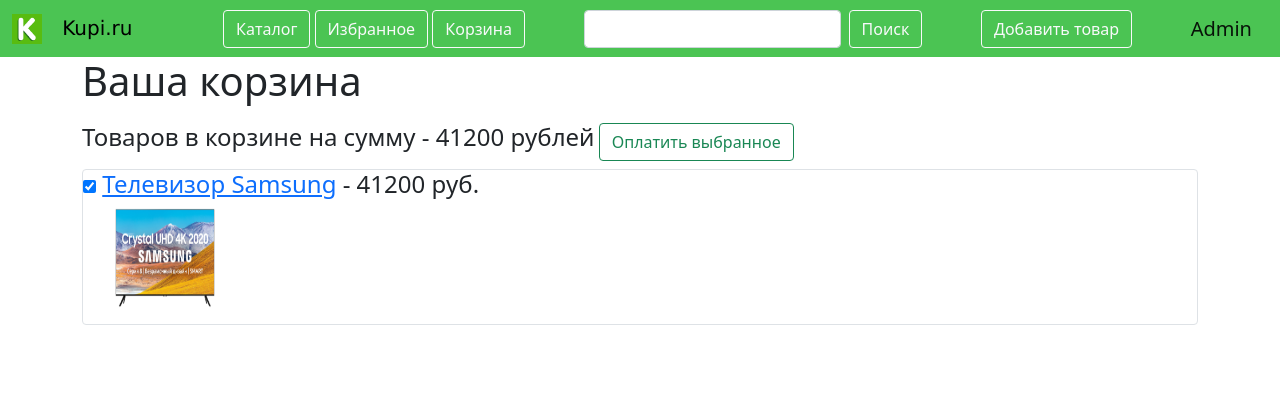
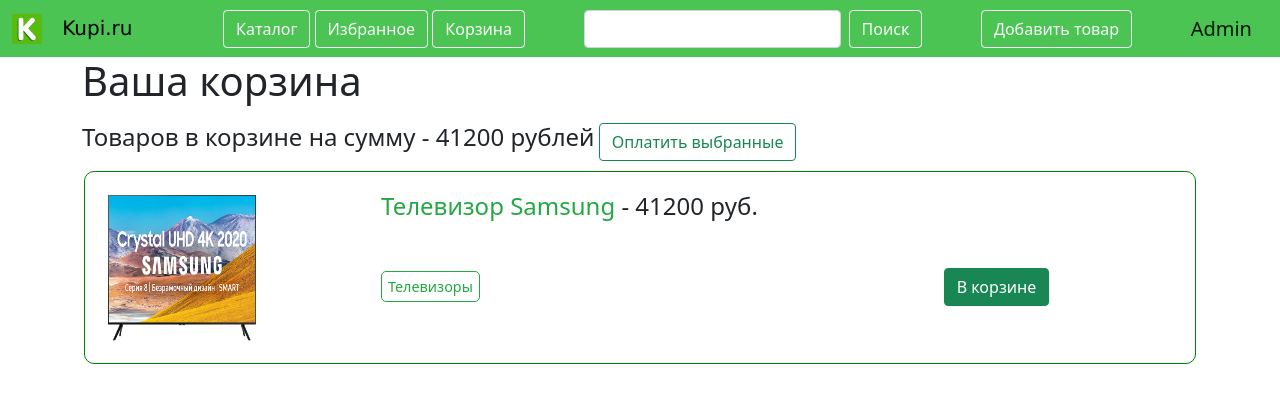
Before and after one commit to baoobab/kupi-shop, a Flask app: page /basket in a window 1280 px wide. Shown: the top 403 px of the page. Run offline with Flask 2, Linux system fonts and the light colour scheme; a user stored in the database is signed in; data comes from the database, SQL or seed files in the repository; some libraries are stand-ins or nearby versions.

Commit message:
design edits

```diff
--- a/templates/basket.html
+++ b/templates/basket.html
@@ -1,43 +1,81 @@
 {% extends "base.html" %}
 {% block content %}
-<h1>Ваша корзина</h1>
-{% if current_user.is_authenticated %}
-<div class="ll">
-<h4 class="ll" align="center">Товаров в корзине на сумму - {{summ}} рублей</h4>
-    <a class="btn btn-outline-success" href="/pay">Оплатить выбранное</a>
-</div>
-<script type="text/javascript">
-function fun1(name, ls) {
-var chbox;
-chbox=document.getElementById(name);
-	if (chbox.checked) {
-		alert(ls);
-	}
-	else {
-		alert(name);
-	}
-}
+
+<script src="//ajax.googleapis.com/ajax/libs/jquery/1.9.1/jquery.min.js"></script>
+
+<script type=text/javascript>
+    function func(id, type){
+    $.ajax({
+        url : "/func_run", // the endpoint
+        type : "GET", // http method
+        data : { par_1 : id,
+                 par_2 : document.getElementById(id).checked,
+                 par_3 : type }, // data sent with the request
+        // for successful response
+        success : function(json) {
+            console.log("success"); // another sanity check
+            },
+
+        // for non-successful response
+        error : function(xhr,errmsg,err) {
+            console.log(xhr.status + ": " + xhr.responseText); // provide info about the error to the console
+            }
+    });
+};
+
+
+
+
+
+
+
 
 
 </script>
 
+
+<h1>Ваша корзина</h1>
+{% if current_user.is_authenticated %}
+<div class="ll">
+    <h4 class="ll" align="center">Товаров в корзине на сумму - {{summ}} рублей</h4>
+    <a class="btn btn-outline-success" href="/pay">Оплатить выбранные</a>
+</div>
+
 {% if ords %}
 {% for item in goods %}
 {% if item.id in ords %}
-<div class="col-md6 border rounded">
-    <h4>
-        <input class="ll" align="left" type="checkbox" id="{{item.id}}" onchange="fun1(id, {{ords}})" checked>
 
-        <a href="/product/{{ item.id }}">{{item.title}}</a> - {{item.cost}} руб.
-    </h4>
-    <ul>
-        <a href="/">
-            <img src={{item.image}} width="100" height="100"
-                 class="d-inline-block align-text-top">
-            {% endif %}
-        </a>
-    </ul>
+<div class="row item">
+
+    <div class="col-3 itemin">
+        <img src={{item.image}} alt="" width="150" height="150"
+             class="d-inline-block align-text-top">
+    </div>
+    <div class="col itemin">
+        <h4>
+            <a class="prod_url" href="/product/{{ item.id }}">{{item.title}}</a> - {{item.cost}} руб.
+        </h4>
+
+        <h4 class="tx">{{item.category}}</h4>
+
+        <div class="checks" align="right">
+            <div>
+                <div class="form-check form-check-inline">
+                    {% if item.id in ords %}
+                    <input type="checkbox" class="btn-check" id="{{item.id + 6}}" onchange="func(id, 2)"
+                           checked>
+                    <label class="btn btn-outline-success" for="{{item.id + 6}}">В корзине</label>
+                    {% else %}
+                    <input type="checkbox" class="btn-check" id="{{item.id + 6}}" onchange="func(id, 2)">
+                    <label class="btn btn-outline-success" for="{{item.id + 6}}">В корзину</label>
+                    {% endif %}
+                </div>
+            </div>
+        </div>
+    </div>
+
 </div>
+{% endif %}
 {% endfor %}
 {% else %}
 <a>Ваша корзина пуста</a>
```
